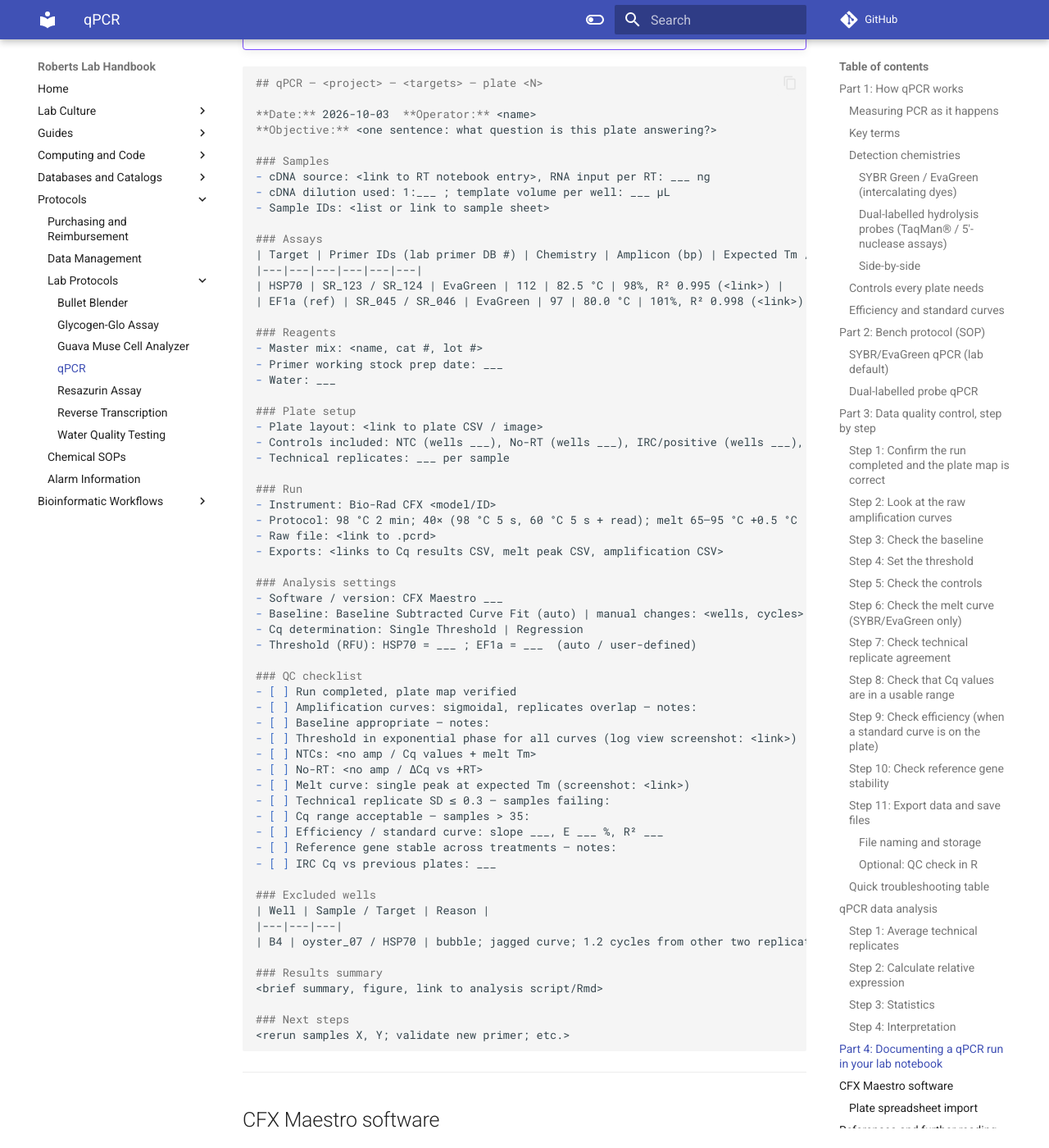
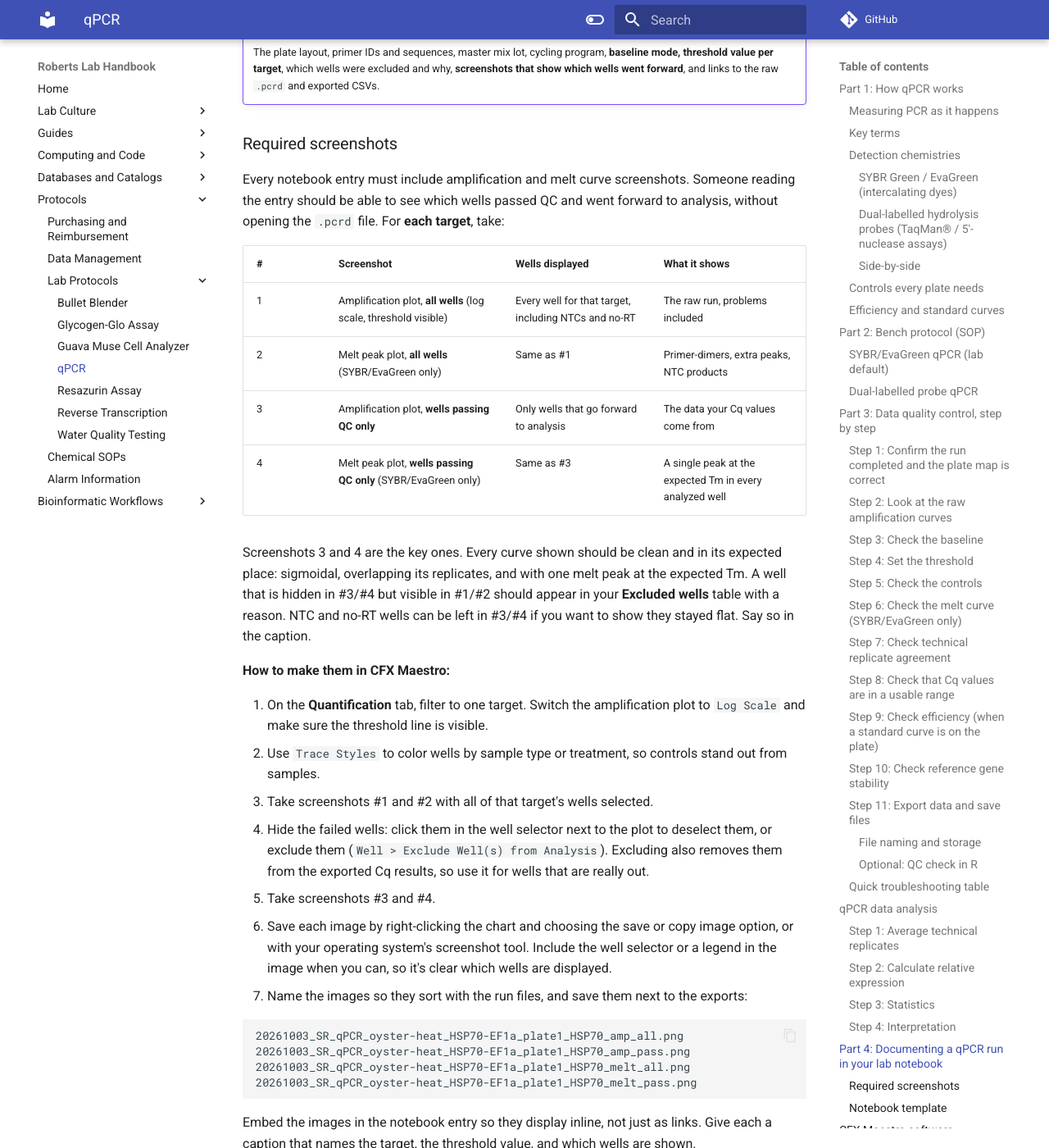
Before and after one commit to RobertsLab/resources, an MkDocs documentation site: the page built from docs/protocols/protocol-qPCR.md, in a window 1280 px wide and 1400 px high, scrolled down 15907 px. Shown: the whole window at 82% size. Built offline with MkDocs 1.6.1 and Material for MkDocs 9.7.7, drawn with Linux system fonts in a browser that asks for light colours; comment, search, counter and statistics services are not loaded; some of the changed text lies outside the part shown.

Commit message:
qPCR protocol: require amplification and melt curve screenshots in notebook
Add a required-screenshots section: for each target, all-wells and
QC-passing-wells-only amplification and melt plots, so it is clear which
wells went forward to analysis. Includes CFX Maestro steps, file naming,
and embedded-image block in the notebook template.

Co-Authored-By: Claude Opus 5.5 <noreply@anthropic.com>

````diff
--- a/docs/protocols/protocol-qPCR.md
+++ b/docs/protocols/protocol-qPCR.md
@@ -8,7 +8,7 @@ Quantitative (real-time) PCR is one of the most-used techniques in the lab, usua
 4. **[Notebook documentation](#part-4-documenting-a-qpcr-run-in-your-lab-notebook)**: what to record for every run, with a template you can copy.
 
 !!! tip "The short version"
-    Every qPCR plate needs: no-template controls (NTCs), technical replicates, and a reference gene. For cDNA you also need a no-RT control. Before you calculate anything, check the curves, the controls, the melt curve (SYBR only), and replicate agreement. Then record your baseline and threshold settings, and any wells you excluded, in your notebook.
+    Every qPCR plate needs: no-template controls (NTCs), technical replicates, and a reference gene. For cDNA you also need a no-RT control. Before you calculate anything, check the curves, the controls, the melt curve (SYBR only), and replicate agreement. Then record your baseline and threshold settings and any wells you excluded in your notebook, along with amplification and melt curve screenshots that show only the wells going forward.
 
 ---
 
@@ -322,7 +322,7 @@ Normalization only works if the reference gene doesn't respond to your treatment
 
 1. Export the results. In CFX Maestro: `Export > Export All Data Sheets` (CSV), or at minimum the **Quantification Cq Results** and, for SYBR, **Melt Curve Peak Results** sheets.
 2. Also export the **raw amplification data** (`Quantification Amplification Results`). MIQE 2.0 encourages sharing raw fluorescence so others can re-analyze it.
-3. Save a screenshot or PDF report of the amplification plot (log view, with threshold) and the melt peaks for each target.
+3. Save screenshots of the amplification plot (log view, with threshold) and the melt peaks for each target. Take a set **before** and a set **after** removing failed wells; see [Required screenshots](#required-screenshots) in Part 4.
 4. Put the `.pcrd`, the exports, and the images in your project repository or data directory ([Data Management](../Data-Management.md)). Link them from your notebook entry.
 
 #### File naming and storage
@@ -429,7 +429,41 @@ Fold change > 1 means higher expression in the treatment than in the control. Fo
 Your notebook entry should let someone else **regenerate your Cq values from the raw file and understand every decision you made**. See [Lab Notebooks](../Lab-Notebooks.md) for general expectations. Copy the template below into your notebook for each plate.
 
 !!! example "What reviewers (and future you) will ask for"
-    The plate layout, primer IDs and sequences, master mix lot, cycling program, **baseline mode, threshold value per target**, which wells were excluded and why, and links to the raw `.pcrd` and exported CSVs.
+    The plate layout, primer IDs and sequences, master mix lot, cycling program, **baseline mode, threshold value per target**, which wells were excluded and why, **screenshots that show which wells went forward**, and links to the raw `.pcrd` and exported CSVs.
+
+### Required screenshots
+
+Every notebook entry must include amplification and melt curve screenshots. Someone reading the entry should be able to see which wells passed QC and went forward to analysis, without opening the `.pcrd` file. For **each target**, take:
+
+| # | Screenshot | Wells displayed | What it shows |
+|---|---|---|---|
+| 1 | Amplification plot, **all wells** (log scale, threshold visible) | Every well for that target, including NTCs and no-RT | The raw run, problems included |
+| 2 | Melt peak plot, **all wells** (SYBR/EvaGreen only) | Same as #1 | Primer-dimers, extra peaks, NTC products |
+| 3 | Amplification plot, **wells passing QC only** | Only wells that go forward to analysis | The data your Cq values come from |
+| 4 | Melt peak plot, **wells passing QC only** (SYBR/EvaGreen only) | Same as #3 | A single peak at the expected Tm in every analyzed well |
+
+Screenshots 3 and 4 are the key ones. Every curve shown should be clean and in its expected place: sigmoidal, overlapping its replicates, and with one melt peak at the expected Tm. A well that is hidden in #3/#4 but visible in #1/#2 should appear in your **Excluded wells** table with a reason. NTC and no-RT wells can be left in #3/#4 if you want to show they stayed flat. Say so in the caption.
+
+**How to make them in CFX Maestro:**
+
+1. On the **Quantification** tab, filter to one target. Switch the amplification plot to `Log Scale` and make sure the threshold line is visible.
+2. Use `Trace Styles` to color wells by sample type or treatment, so controls stand out from samples.
+3. Take screenshots #1 and #2 with all of that target's wells selected.
+4. Hide the failed wells: click them in the well selector next to the plot to deselect them, or exclude them (`Well > Exclude Well(s) from Analysis`). Excluding also removes them from the exported Cq results, so use it for wells that are really out.
+5. Take screenshots #3 and #4.
+6. Save each image by right-clicking the chart and choosing the save or copy image option, or with your operating system's screenshot tool. Include the well selector or a legend in the image when you can, so it's clear which wells are displayed.
+7. Name the images so they sort with the run files, and save them next to the exports:
+
+```
+20261003_SR_qPCR_oyster-heat_HSP70-EF1a_plate1_HSP70_amp_all.png
+20261003_SR_qPCR_oyster-heat_HSP70-EF1a_plate1_HSP70_amp_pass.png
+20261003_SR_qPCR_oyster-heat_HSP70-EF1a_plate1_HSP70_melt_all.png
+20261003_SR_qPCR_oyster-heat_HSP70-EF1a_plate1_HSP70_melt_pass.png
+```
+
+Embed the images in the notebook entry so they display inline, not just as links. Give each a caption that names the target, the threshold value, and which wells are shown.
+
+### Notebook template
 
 ```markdown
 ## qPCR – <project> – <targets> – plate <N>
@@ -474,10 +508,10 @@ Your notebook entry should let someone else **regenerate your Cq values from the
 - [ ] Run completed, plate map verified
 - [ ] Amplification curves: sigmoidal, replicates overlap — notes:
 - [ ] Baseline appropriate — notes:
-- [ ] Threshold in exponential phase for all curves (log view screenshot: <link>)
+- [ ] Threshold in exponential phase for all curves
 - [ ] NTCs: <no amp / Cq values + melt Tm>
 - [ ] No-RT: <no amp / ΔCq vs +RT>
-- [ ] Melt curve: single peak at expected Tm (screenshot: <link>)
+- [ ] Melt curve: single peak at expected Tm in all wells going forward
 - [ ] Technical replicate SD ≤ 0.3 — samples failing:
 - [ ] Cq range acceptable — samples > 35:
 - [ ] Efficiency / standard curve: slope ___, E ___ %, R² ___
@@ -488,6 +522,26 @@ Your notebook entry should let someone else **regenerate your Cq values from the
 | Well | Sample / Target | Reason |
 |---|---|---|
 | B4 | oyster_07 / HSP70 | bubble; jagged curve; 1.2 cycles from other two replicates |
+
+### Amplification and melt curves
+Repeat for each target. "Pass" images show only the wells that go forward to analysis.
+
+**HSP70 (threshold = ___ RFU)**
+
+![HSP70 amplification, all wells (log scale)](<path>/..._HSP70_amp_all.png)
+*All HSP70 wells, including NTC (wells ___) and no-RT (wells ___).*
+
+![HSP70 melt peaks, all wells](<path>/..._HSP70_melt_all.png)
+*All HSP70 wells. Primer-dimer peak at ~__ °C in NTCs; second peak in B4.*
+
+![HSP70 amplification, wells passing QC](<path>/..._HSP70_amp_pass.png)
+*Wells passing QC only (B4 removed; see Excluded wells).*
+
+![HSP70 melt peaks, wells passing QC](<path>/..._HSP70_melt_pass.png)
+*Wells passing QC only: single peak at __ °C.*
+
+**EF1a (threshold = ___ RFU)**
+<same four images>
 
 ### Results summary
 <brief summary, figure, link to analysis script/Rmd>
````
